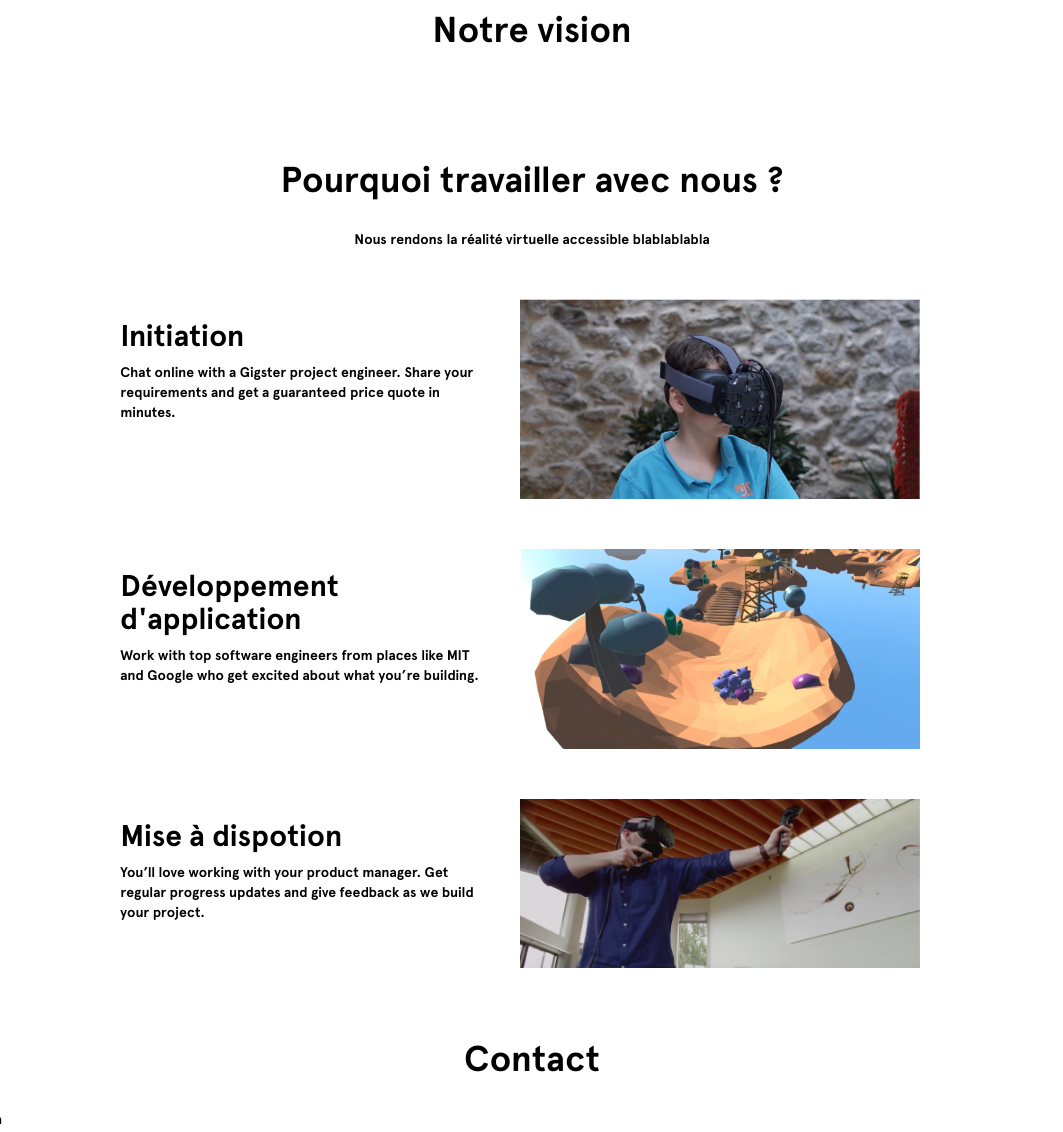
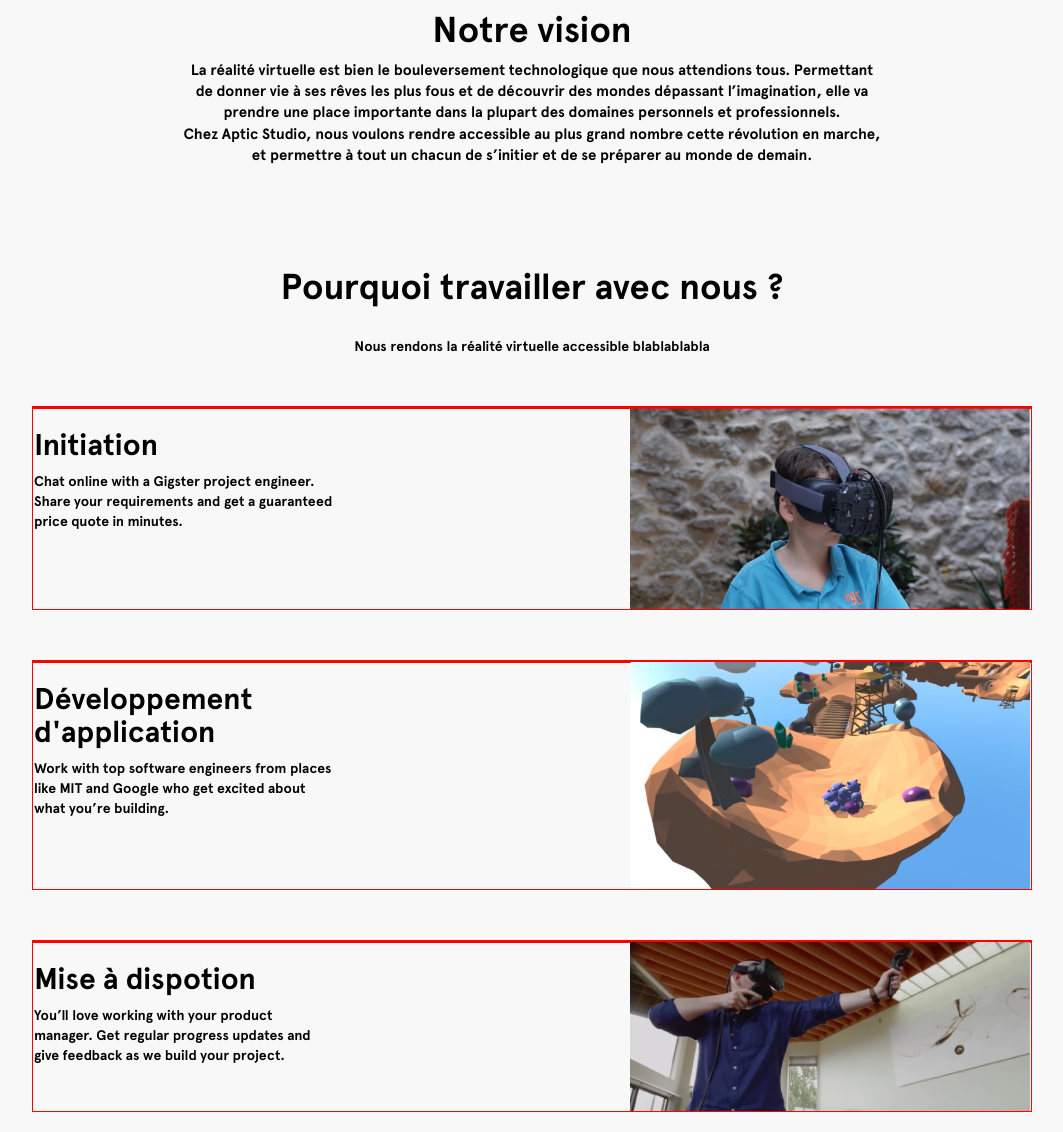
Before and after one commit to JulienThibeaut/MYLITTLEFBRIKVR, a plain HTML site: page index.html in a window 1280 px wide. Shown: the part 840-1972 px from the top of the page, without its empty margins (108-1171 px from the left). Drawn offline with nearby package versions, Linux system fonts and the light colour scheme.

Commit message:
add style
#yo

```diff
--- a/css/style.css
+++ b/css/style.css
@@ -20,7 +20,7 @@
 
 body {
     font-family: 'Apercu-Bold';
-    background:#ffffff;
+    background:#f8f8f8;
     color:#000000;
 }
 
@@ -126,6 +126,17 @@ html, body, .container-table {
   text-align : center;
 }
 
+.vision h1 {
+  margin-top: 30px;
+}
+
+.vision p {
+  font-size: 15px;
+  margin: 0 auto;
+  width: 700px;
+}
+
+
 /* OUR SERVICES */
 .ourSerices-wrapper {
   color:#000000;
@@ -145,17 +156,24 @@ html, body, .container-table {
   margin-top: 50px;
 }
 
-.ourServices h2, p {
+.ourServices h2 {
   text-align: left;
 }
 
 .aService {
-  width: 400px;
+  width: 300px;
+  max-width:800px;
+  float:left;
+}
+
+.serv {
+  background:white;
+  border : 1px solid red;
 }
 
 .imgService {
-  overflow: hidden;
-  height: 200px;
+  width:400px;
+  float:right;
 }
 
 .imgService img {
@@ -163,7 +181,10 @@ html, body, .container-table {
 }
 
 .oneService-wrapper {
+margin: 0 auto;
+  width: 80%;
   margin-top: 50px;
+  border : 1px solid red;
 }
 
 /* CONTACT */
@@ -177,6 +198,10 @@ html, body, .container-table {
   color:#000000;
 }
 
+.contactUs p {
+  text-align: center;
+}
+
 /** hack **/
 .full-width-div {
     position: absolute;
--- a/index.html
+++ b/index.html
@@ -8,7 +8,6 @@
   <link rel="stylesheet" type="text/css" href="css/style.css">
   <script src="https://ajax.googleapis.com/ajax/libs/jquery/1.12.4/jquery.min.js"></script>
   <script src="http://maxcdn.bootstrapcdn.com/bootstrap/3.3.7/js/bootstrap.min.js"></script>
-  <script src="http://cdnjs.cloudflare.com/ajax/libs/ocanvas/2.8.1/ocanvas.min.js"></script>
 </head>
 <body>
 
@@ -28,7 +27,6 @@
          <div class="collapse navbar-collapse" id="myNavbar">
            <ul class="nav navbar-nav navbar-right whitePol">
              <li><a href="#services">Nos services</a></li>
-             <li><a href="#us">Team</a></li>
              <li><a href="#contact">Contact</a></li>
            </ul>
          </div>
@@ -36,13 +34,13 @@
      </nav>
        <div class="container">
           <div class="catchPhrase">
-             <h1>Nous sommes <span class="fontBold">Aptic</span> un studio de réalité virtuelle <br>basé sur Nantes</h1>
+             <h1>Nous sommes <span class="fontBold">Aptic</span> un studio de réalité virtuelle basé sur Nantes</h1>
 
           </div>
         </div>
      </div>
    </div>
-</div>
+
 <div class="ourRefs">
   <div class="refs">
       <object id="svg1" data="img/logo-07.svg" type="image/svg+xml"></object>
@@ -56,7 +54,11 @@
 <div class="container-fluid ourVision-wrapper" id="vision">
   <div class="vision">
     <h1>Notre vision</h1>
-
+      <p>
+        La réalité virtuelle est bien le bouleversement technologique que nous attendions tous. Permettant de donner vie à ses rêves les plus fous et de découvrir des mondes dépassant l’imagination, elle va prendre une place importante dans la plupart des domaines personnels et professionnels.
+      </p>
+      <p>
+        Chez Aptic Studio, nous voulons rendre accessible au plus grand nombre cette révolution en marche, et permettre à tout un chacun de s’initier et de se préparer au monde de demain.
       </p>
   </div>
 </div>
@@ -71,36 +73,42 @@
   </div>
   <div class="ourServices">
     <div class="row oneService-wrapper">
-      <div class="col-lg-3 col-lg-offset-2 aService">
+      <div class="serv">
+        <div class="aService">
           <h2>Initiation</h2>
           <p>
             Chat online with a Gigster project engineer. Share your requirements and get a guaranteed price quote in minutes.
           </p>
         </div>
-      <div class="col-lg-5 imgService">
+        <div class="imgService">
           <img src="img/spec-14.png" alt="" />
         </div>
       </div>
+    </div>
     <div class="row oneService-wrapper">
-      <div class="col-lg-3 col-lg-offset-2 aService">
+      <div class="serv">
+        <div class="aService">
           <h2>Développement d'application</h2>
           <p>
             Work with top software engineers from places like MIT and Google who get excited about what you’re building.
           </p>
         </div>
-      <div class="col-lg-5 imgService">
+        <div class="imgService">
           <img src="img/spec-15.png" alt="" />
         </div>
       </div>
+    </div>
     <div class="row oneService-wrapper">
-      <div class="col-lg-3 col-lg-offset-2 aService">
+      <div class="serv">
+        <div class="aService">
           <h2>Mise à dispotion</h2>
           <p>
   You’ll love working with your product manager. Get regular progress updates and give feedback as we build your project.
           </p>
         </div>
-      <div class="col-lg-5 imgService">
+        <div class="imgService">
           <img src="img/spec-16.png" alt="" />
+        </div>
       </div>
     </div>
   </div>
```
Lines whose indentation alone changed are shown as unchanged.
